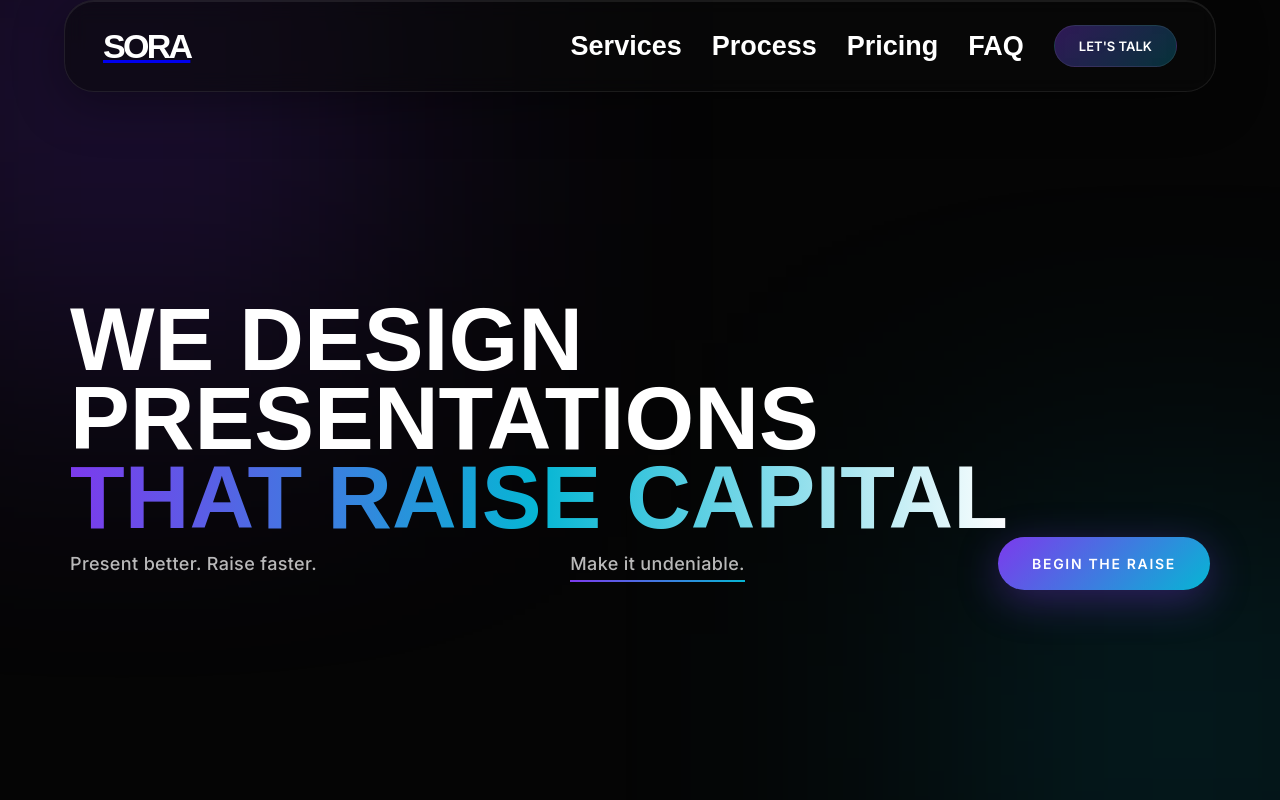
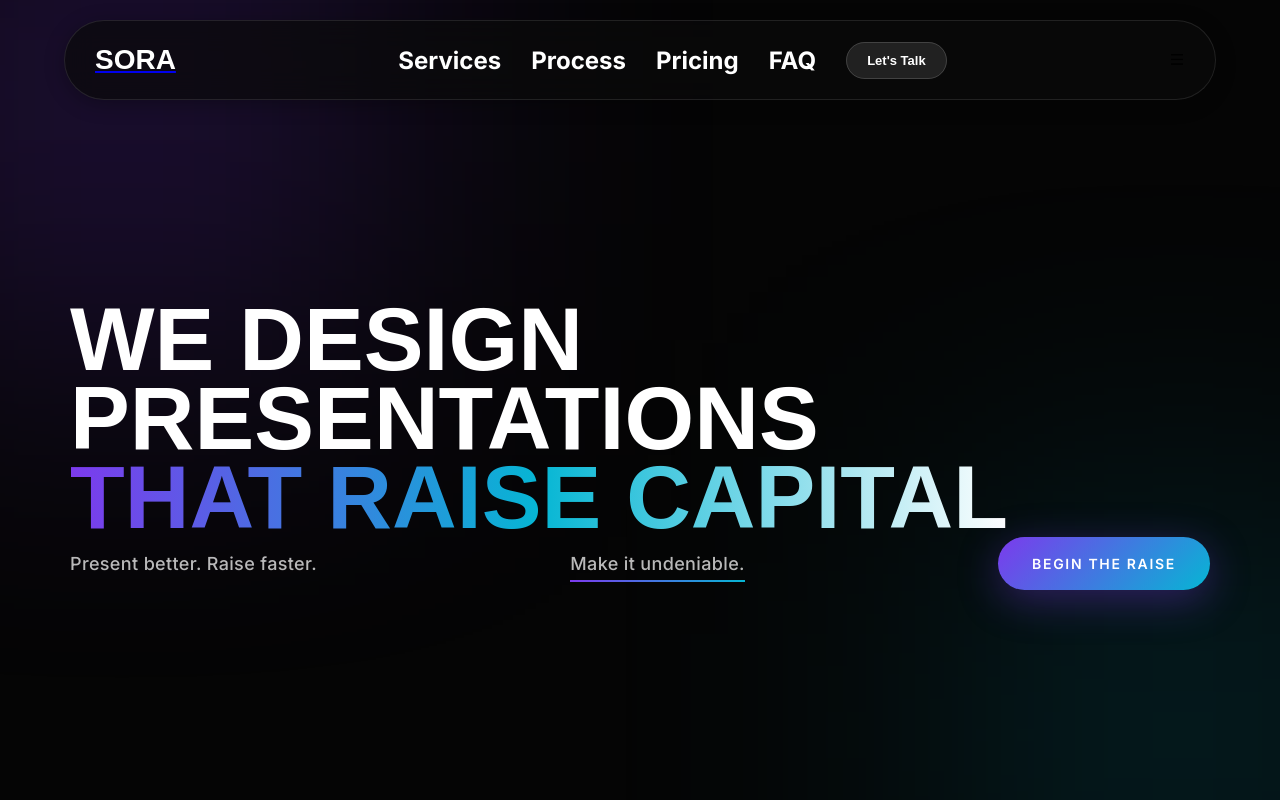
Before and after one commit to namshakaran-art/sora-agency-platform, a React (Vite) app: page / in a window 1280 px wide. Shown: the top 800 px of the page. Built offline with nearby package versions, Linux system fonts and the light colour scheme.

Commit message:
style: final clean navbar, removed purple and fixed mobile responsiveness

```diff
--- a/src/Components/Navbar/Navbar.css
+++ b/src/Components/Navbar/Navbar.css
@@ -1,96 +1,62 @@
-/* FINAL OVERFLOW FIX */
+/* GLOBAL CLEANUP */
 html, body {
   overflow-x: hidden !important;
   width: 100%;
+  margin: 0;
+  padding: 0;
 }
 
 * {
   box-sizing: border-box;
 }
 
-img, video, canvas, section, div {
-  max-width: 100%;
-}
-
-body {
-  position: relative;
-}
-
+/* NAVBAR BASE */
 .navbar {
   width: 90%;
-  height: 92px;
-  color: white;
+  height: 80px;
   position: fixed;
-  /* top: 20px; Thoda top se space diya */
+  top: 20px;
   left: 50%;
   transform: translateX(-50%);
   z-index: 9999;
-  padding: 0 38px;
+  padding: 0 30px;
   display: flex;
   align-items: center;
   justify-content: space-between;
-  border-radius: 30px;
-  background: rgba(10, 10, 10, 0.55);
-  border: 1px solid rgba(255, 255, 255, 0.08);
-  box-shadow: 0 12px 50px rgba(0, 0, 0, 0.35), inset 0 1px 0 rgba(255, 255, 255, 0.08);
-  backdrop-filter: blur(10px);
-  animation: anime 1s ease forwards;
+  border-radius: 99px;
+  background: rgba(10, 10, 10, 0.7);
+  backdrop-filter: blur(15px);
+  border: 1px solid rgba(255, 255, 255, 0.1);
+  box-shadow: 0 4px 20px rgba(0, 0, 0, 0.3);
 }
 
-@keyframes anime {
-  from { opacity: 0; transform: translate(-50%, -40px); }
-  to { opacity: 1; transform: translate(-50%, 0); }
+/* LOGO SORA (No underline) */
+.lefttext h1 {
+  font-family: "Clash Display", sans-serif;
+  font-size: 28px;
+  font-weight: 700;
+  color: #ffffff;
+  margin: 0;
+  cursor: pointer;
+  text-decoration: none;
 }
 
-.lefttext h1 {
-  font-family: "Clash Display", sans-serif;
-  font-size: 34px;
-  font-weight: 700;
-  letter-spacing: -0.08em;
-  color: #ffffff;
+/* NAV LINKS */
+.righttext {
+  display: flex;
+  gap: 30px;
+  align-items: center;
+}
+
+.nav-link {
+  font-size: 16px;
+  color: white;
+  text-decoration: none;
+  font-family: "Inter", sans-serif;
   cursor: pointer;
 }
 
-/* Purana wala purple hover hata kar ye simple effect rakho */
-.lefttext h1:hover {
-  transform: translateY(-2px);
-  color: #ffffff; /* Purple ke bajaye sirf white hi rahega */
-  text-shadow: 0 0 10px rgba(255, 255, 255, 0.2); /* Halki si white glow */
-}
-/* NAV LINKS */
-.righttext {
-  display: flex;
-  gap: 30px; /* Gap thoda kam kiya for stability */
-  align-items: center;
-   font-family: "Clash Display", sans-serif;
-}
-
-.nav-link {
-  display: flex;
-  font-size: 18px; /* Font size adjust kiya */
-  cursor: pointer;
-  text-decoration: none;
-  color: white;
-}
-
-/* NAV ACTIONS */
-.nav-actions {
-  display: flex;
-  align-items: center;
-}
-
-.menu-icon {
-  width: 52px;
-  height: 52px;
-  border-radius: 50%;
-  display: none;
-  align-items: center;
-  justify-content: center;
-  font-size: 26px;
-  cursor: pointer;
-}
-
-/* CONTACT BUTTON */
+/* LET'S TALK BUTTON (Clean, No Purple) */
 .contact-btn {
   cursor: pointer;
   border: none;
@@ -98,56 +64,47 @@ body {
 }
 
 .contact-btn span {
-  position: relative;
-  display: flex;
-  padding: 12px 24px;
-  border-radius: 999px;
-  background: linear-gradient(135deg, rgba(124, 58, 237, 0.35), rgba(6, 182, 212, 0.25));
-  backdrop-filter: blur(20px);
-  border: 1px solid rgba(255, 255, 255, 0.08);
+  padding: 10px 20px;
+  border-radius: 99px;
+  background: rgba(255, 255, 255, 0.1);
+  border: 1px solid rgba(255, 255, 255, 0.15);
   color: #ffffff;
-  font-family: "Inter", sans-serif;
   font-size: 13px;
   font-weight: 600;
-  text-transform: uppercase;
-  transition: 0.45s ease;
+  transition: 0.3s;
 }
 
 .contact-btn:hover span {
-  transform: translateY(-2px);
-  box-shadow: 0 0 20px rgba(124, 58, 237, 0.2);
+  background: rgba(255, 255, 255, 0.2);
 }
 
-/* RESPONSIVE */
+/* RESPONSIVE DESIGN */
 @media (max-width: 900px) {
   .righttext { gap: 15px; }
-  .nav-link { font-size: 16px; }
+  .nav-link { font-size: 14px; }
 }
 
 @media (max-width: 768px) {
-  .navbar { padding: 0 20px; }
+  .navbar { width: 95%; padding: 0 20px; }
 
   .righttext {
     position: absolute;
-    top: 100px;
+    top: 90px;
     left: 0;
     width: 100%;
-    padding: 30px 0;
+    background: rgba(10, 10, 10, 0.95);
+    flex-direction: column;
+    padding: 20px 0;
     border-radius: 20px;
-    background: rgba(8, 8, 8, 0.95);
-    flex-direction: column;
-    gap: 20px;
     opacity: 0;
     visibility: hidden;
-    transform: translateY(-20px);
-    transition: 0.35s ease;
+    transition: 0.3s;
   }
 
   .righttext.active {
     opacity: 1;
     visibility: visible;
-    transform: translateY(0);
   }
 
-  .menu-icon { display: flex !important; }
+  .menu-icon { display: flex !important; color: white; }
 }
```
